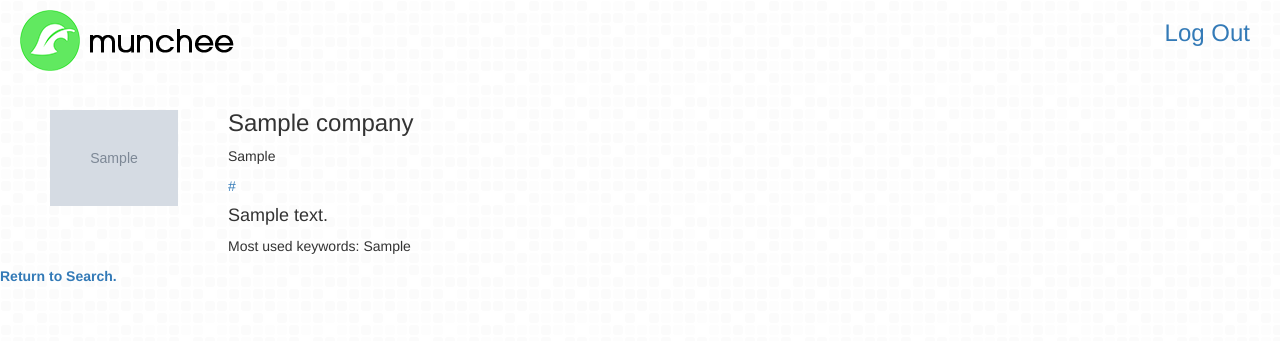
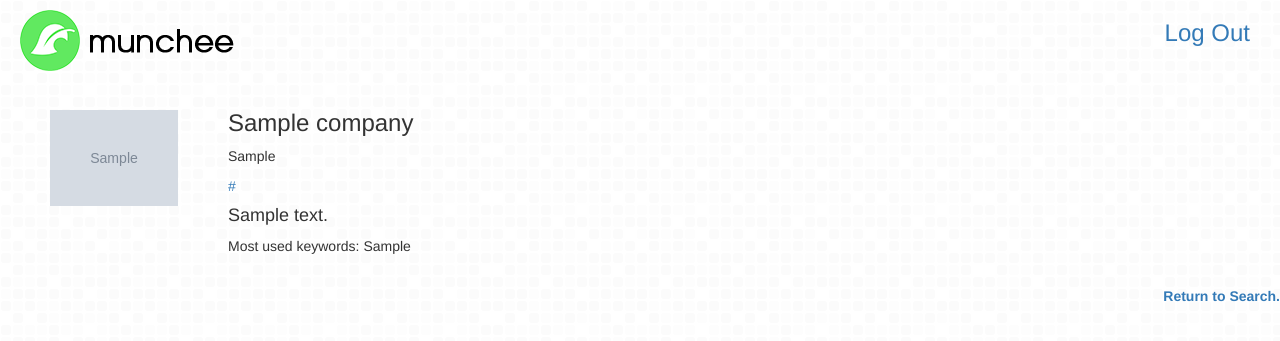
Before and after one commit to munchee/munchee, a Django app: template munchee/templates/munchee/results.html in a window 1280 px wide. Shown: the top 341 px of the page. Run offline with Django 3.2, Linux system fonts and the light colour scheme; the template is opened without the code that fills it: most values are stand-ins (such as "Sample title", 1, 10 or a date in 2020); grey boxes marked "Sample" are stand-in pictures; some libraries are stand-ins or nearby versions.

Commit message:
formatting

```diff
--- a/munchee/templates/munchee/results.html
+++ b/munchee/templates/munchee/results.html
@@ -26,8 +26,8 @@
 			</div>
 		</div>
         {% endfor %}
-
-        <a href="/search/" style="text-align:right;font-weight:bold;">Return to Search.</a>
+        <br>
+        <a href="/search/" style="text-align:right;font-weight:bold;float:right;">Return to Search.</a>
     <br><br><br><br>
 
     {% if debug != "" %}
```
